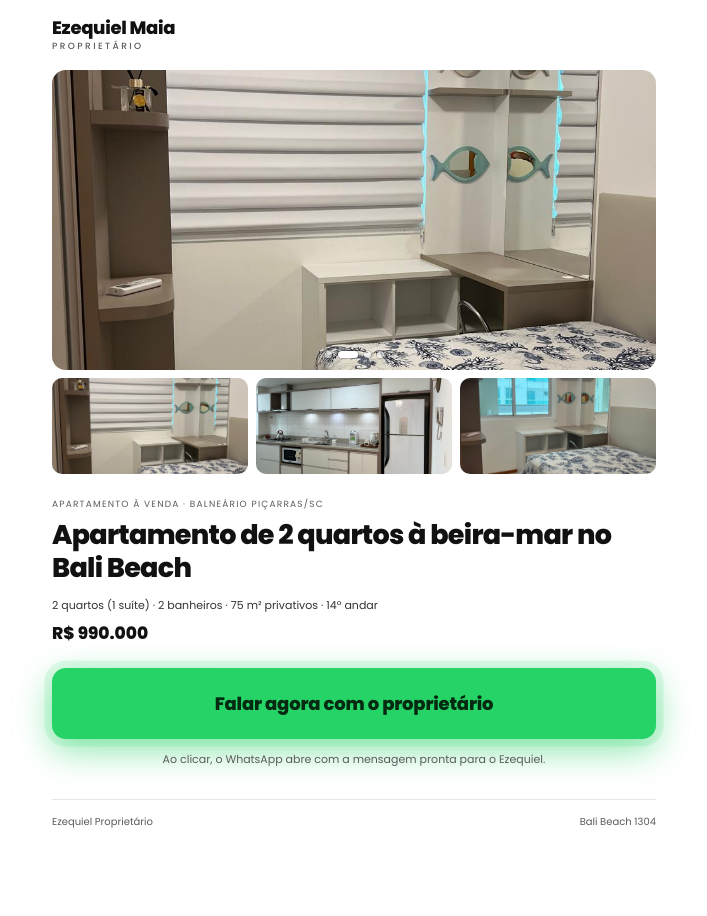
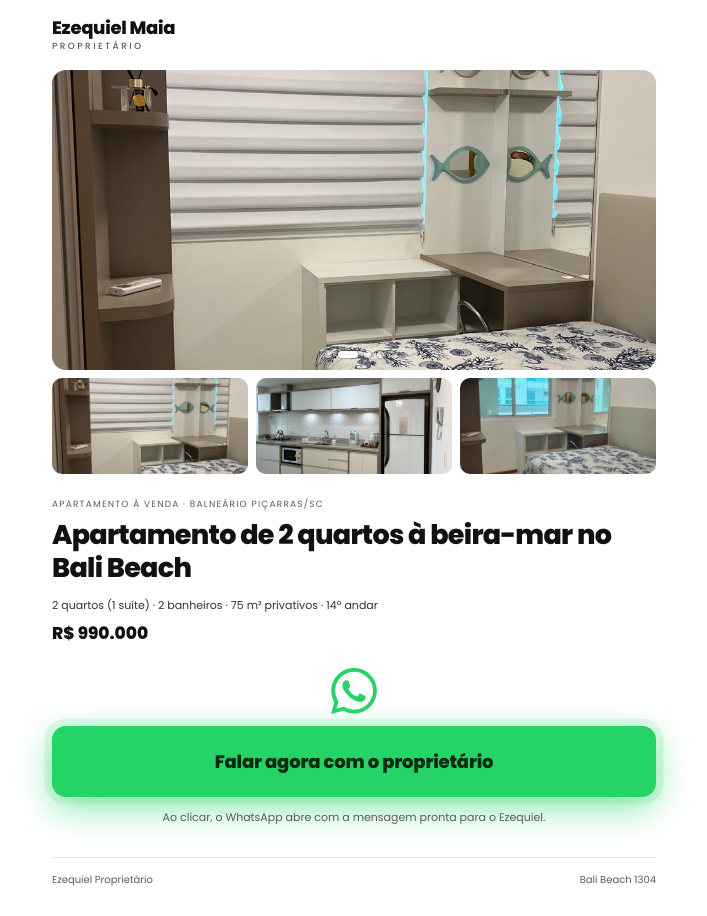
Before and after one commit to Trafseg/ezequiel-imoveis-2-bali-1304, a plain HTML site: page index.html in a window 1280 px wide. Shown: the whole page, without its empty margins (286-993 px from the left). Before the commit the page ends 858 px from the top, so only its background shows below. Drawn offline with Linux system fonts and the light colour scheme.

Commit message:
Atualização via Central Trafficfy

```diff
--- a/index.html
+++ b/index.html
@@ -26,6 +26,7 @@ h1{font-size:27px;line-height:1.22;letter-spacing:-.7px;margin:0 0 12px;font-wei
 .preco{font-size:17px;font-weight:800;margin:6px 0 22px}
 .btn{display:flex;align-items:center;justify-content:center;gap:10px;width:100%;margin-top:6px;padding:22px 18px;border:0;border-radius:14px;background:var(--green);color:#052a12;font:inherit;font-weight:800;font-size:18px;letter-spacing:-.2px;cursor:pointer;box-shadow:0 10px 30px rgba(37,211,102,.45),0 0 0 4px rgba(37,211,102,.18);text-decoration:none;animation:pulso 2.2s ease-in-out infinite;transition:transform .2s ease,background .2s ease}
 .btn:hover{background:#1fbb5c;transform:translateY(-2px)}
+.wa-logo{display:block;width:46px;height:46px;margin:6px auto 12px;fill:#25D366}
 @keyframes pulso{0%,100%{box-shadow:0 10px 30px rgba(37,211,102,.45),0 0 0 4px rgba(37,211,102,.18)}50%{box-shadow:0 12px 38px rgba(37,211,102,.6),0 0 0 10px rgba(37,211,102,.08)}}
 @media(prefers-reduced-motion:reduce){.btn{animation:none}}
 .btn:focus-visible{outline:3px solid var(--ink);outline-offset:3px}
@@ -67,6 +68,7 @@ fbq('track','PageView');
 <p class="specs">2 quartos (1 suíte) · 2 banheiros · 75 m² privativos · 14º andar</p>
 <p class="preco">R$ 990.000</p>
 
+<svg class="wa-logo" viewBox="0 0 24 24" role="img" aria-label="WhatsApp"><path d="M17.472 14.382c-.297-.149-1.758-.867-2.03-.967-.273-.099-.471-.148-.67.15-.197.297-.767.966-.94 1.164-.173.199-.347.223-.644.075-.297-.15-1.255-.463-2.39-1.475-.883-.788-1.48-1.761-1.653-2.059-.173-.297-.018-.458.13-.606.134-.133.298-.347.446-.52.149-.174.198-.298.298-.497.099-.198.05-.371-.025-.52-.075-.149-.669-1.612-.916-2.207-.242-.579-.487-.5-.669-.51-.173-.008-.371-.01-.57-.01-.198 0-.52.074-.792.372-.272.297-1.04 1.016-1.04 2.479 0 1.462 1.065 2.875 1.213 3.074.149.198 2.096 3.2 5.077 4.487.709.306 1.262.489 1.694.625.712.227 1.36.195 1.871.118.571-.085 1.758-.719 2.006-1.413.248-.694.248-1.289.173-1.413-.074-.124-.272-.198-.57-.347m-5.421 7.403h-.004a9.87 9.87 0 01-5.031-1.378l-.361-.214-3.741.982.998-3.648-.235-.374a9.86 9.86 0 01-1.51-5.26c.001-5.45 4.436-9.884 9.888-9.884 2.64 0 5.122 1.03 6.988 2.898a9.825 9.825 0 012.893 6.994c-.003 5.45-4.437 9.884-9.885 9.884m8.413-18.297A11.815 11.815 0 0012.05 0C5.495 0 .16 5.335.157 11.892c0 2.096.547 4.142 1.588 5.945L.057 24l6.305-1.654a11.882 11.882 0 005.683 1.448h.005c6.554 0 11.89-5.335 11.893-11.893a11.821 11.821 0 00-3.48-8.413Z"/></svg>
 <button class="btn" type="button" id="btn">Falar agora com o proprietário</button>
 <p class="micro">Ao clicar, o WhatsApp abre com a mensagem pronta para o Ezequiel.</p>
 
```
